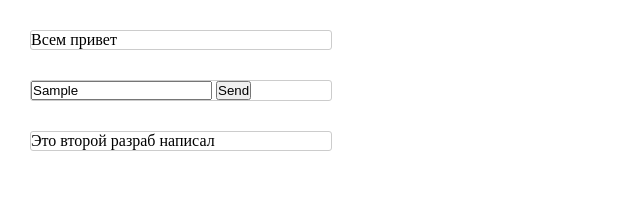
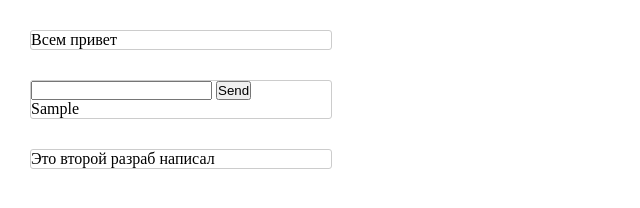
Before and after one commit to Andrew2112/learn-git, a plain HTML site: page index.html in a window 1280 px wide. Both pictures are taken after typing "Sample" into the empty fields and a click on the input "Send". Shown: the whole page, without its empty margins (0-640 px from the left). Drawn offline with Linux system fonts and the light colour scheme.

Commit message:
немного js

```diff
--- a/index.html
+++ b/index.html
@@ -8,22 +8,24 @@
     <link rel="stylesheet" href="style.css">
     <title>Document</title>
 </head>
+
+<body>
     <div class="box">
         <p>Всем привет</p>
     </div>
     <div class="box">
         <div class="box-input">
             <input type="text" class="name" name="name">
-        <input type="submit" value="Send">
+            <input type="submit" value="Send" class="send">
+        </div>
+        <div class="out-1">
+
         </div>
     </div>
     <div class="box">
         <p>Это второй разраб написал</p>
     </div>
-
-
-<body>
-
+    <script src="my-js.js"></script>
 </body>
 
 </html>
--- /dev/null
+++ b/my-js.js
@@ -0,0 +1,6 @@
+let btn = document.querySelector('.send');
+let out_1 = document.querySelector('.out-1');
+btn.addEventListener('click', () => {
+    out_1.innerHTML = document.querySelector('.name').value;
+    document.querySelector('.name').value = '';
+})
```
Lines whose indentation alone changed are shown as unchanged.
